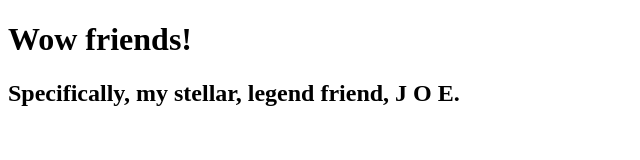
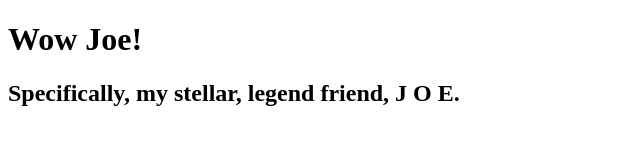
Before and after one commit to LucPasq/week3Day1FriendsLesson, a plain HTML site: page index.html in a window 1280 px wide. Shown: the whole page, without its empty margins (0-640 px from the left). Drawn offline with Linux system fonts and the light colour scheme.

Commit message:
All Joe all the time

```diff
--- a/index.html
+++ b/index.html
@@ -4,10 +4,10 @@
     <meta charset="UTF-8">
     <meta http-equiv="X-UA-Compatible" content="IE=edge">
     <meta name="viewport" content="width=device-width, initial-scale=1.0">
-    <title>Friends</title>
+    <title>Friend (all joe)</title>
 </head>
 <body>
-    <h1>Wow friends!</h1>
+    <h1>Wow Joe!</h1>
     <h2>Specifically, my stellar, legend friend, J O E.</h2>
 </body>
 </html>
```
